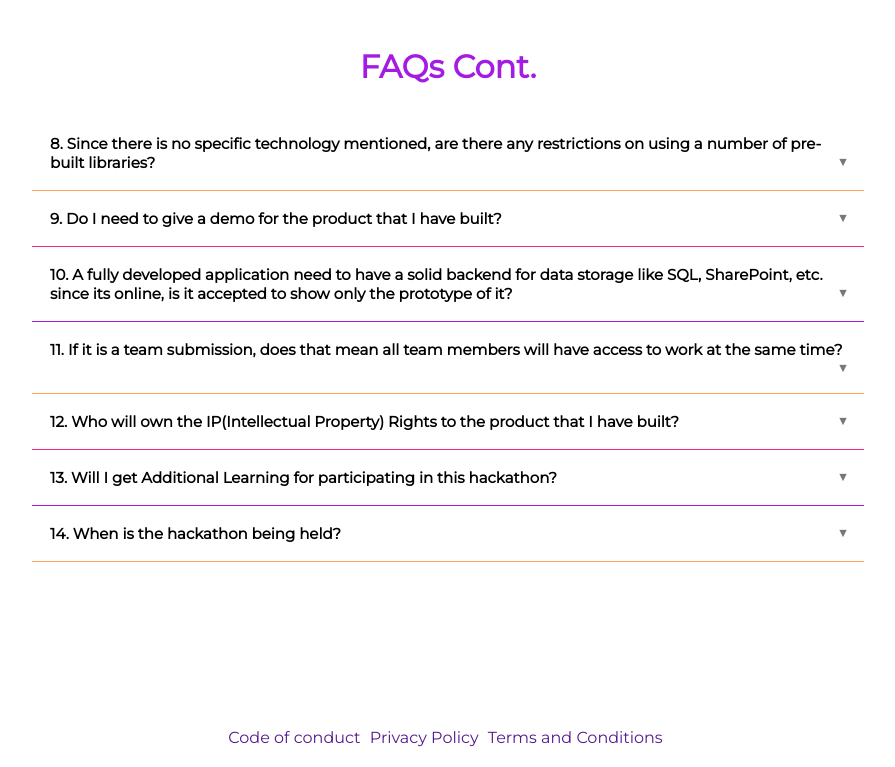
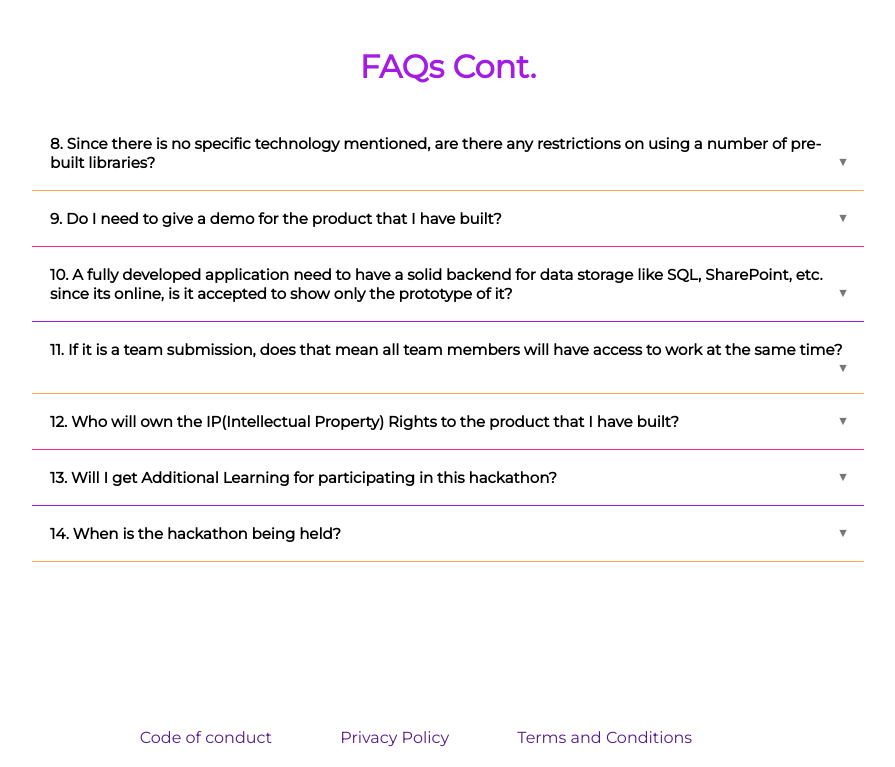
Before and after one commit to GDGVIT/Women-Techies-Website, a website: page index.html in a window 1280 px wide. Shown: the part 7233-8000 px from the top of the page, without its empty margins (288-1183 px from the left). Drawn offline with nearby package versions, Linux system fonts and the light colour scheme.

Commit message:
positioning of termsandconditions

```diff
--- a/css/landing.css
+++ b/css/landing.css
@@ -610,7 +610,7 @@ nav{
 }
 .termsandconditions > a{
     text-decoration: none;
-    margin-right: 5px;
+    margin-right: 5vw;
 }
 
 
```
